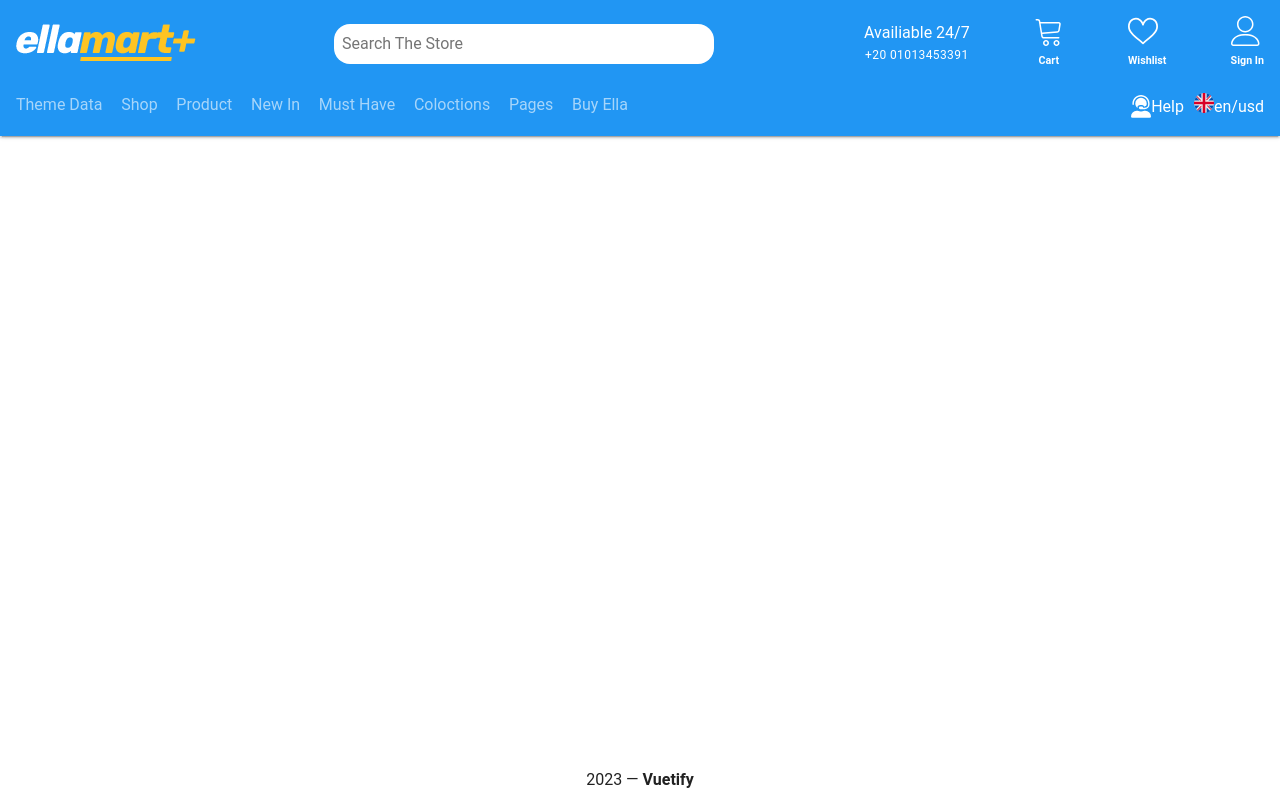
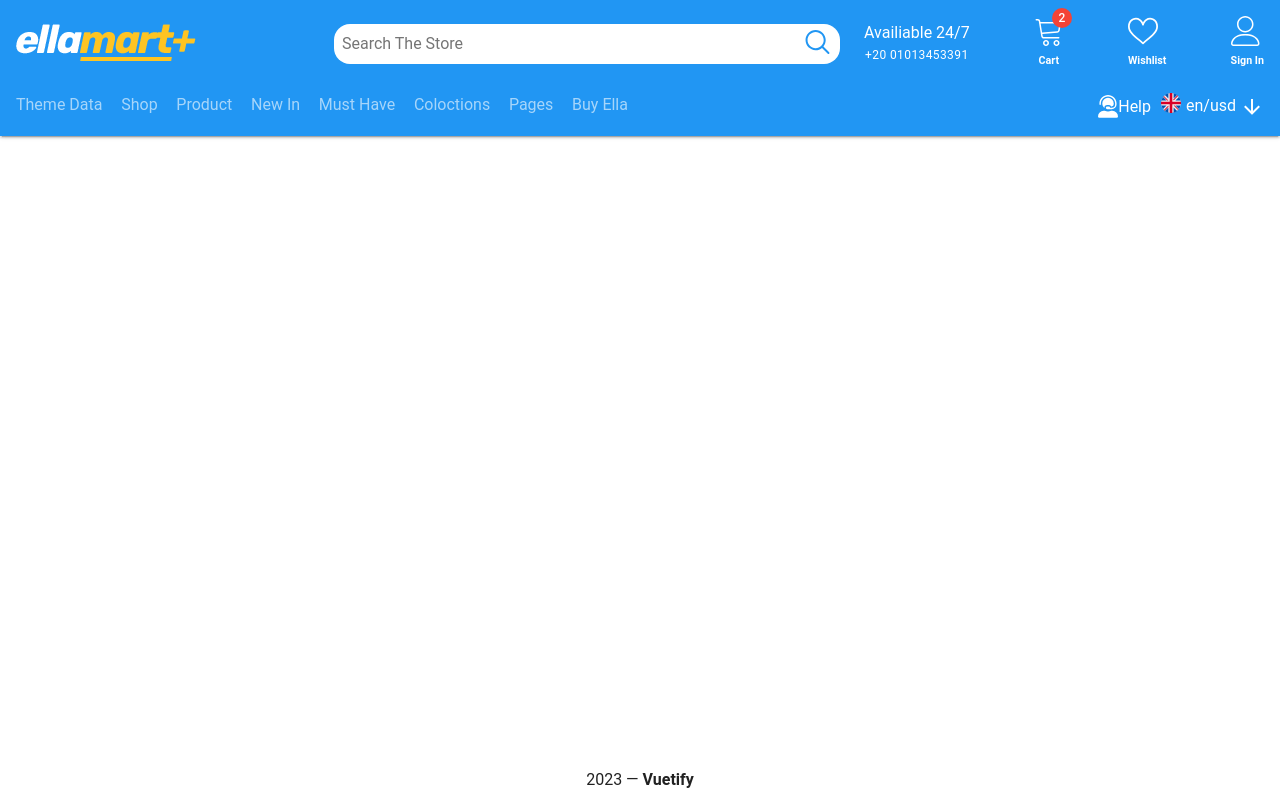
Before and after one commit to Sayed2210/E-Commerce-Web-App, a Vue app: page / in a window 1280 px wide. Built offline with nearby package versions, Linux system fonts and the light colour scheme.

Commit message:
finish nav bar

```diff
--- a/src/components/global/AppNav.vue
+++ b/src/components/global/AppNav.vue
@@ -6,11 +6,31 @@
           <img src="@/assets/images/logo.png" alt="" class="mt-2" />
         </v-col>
         <v-col cols="5">
+          <div class="search postion-relative w-100" style="position: relative">
             <input
               type="search"
               placeholder="Search The Store"
-            class="bg-white w-75 pa-2 mt-2"
+              class="bg-white w-100 pa-2 mt-2"
             />
+            <svg
+              data-icon="search"
+              viewBox="0 0 512 512"
+              width="100%"
+              height="100%"
+              style="
+                position: absolute;
+                top: 54%;
+                transform: translateY(-50%);
+                right: 10px;
+                fill: #2196f3;
+                width: 25px;
+              "
+            >
+              <path
+                d="M495,466.2L377.2,348.4c29.2-35.6,46.8-81.2,46.8-130.9C424,103.5,331.5,11,217.5,11C103.4,11,11,103.5,11,217.5   S103.4,424,217.5,424c49.7,0,95.2-17.5,130.8-46.7L466.1,495c8,8,20.9,8,28.9,0C503,487.1,503,474.1,495,466.2z M217.5,382.9   C126.2,382.9,52,308.7,52,217.5S126.2,52,217.5,52C308.7,52,383,126.3,383,217.5S308.7,382.9,217.5,382.9z"
+              ></path>
+            </svg>
+          </div>
         </v-col>
         <v-col :cols="4" class="d-flex align-center justify-space-between">
           <div class="d-flex flex-column align-center">
@@ -18,7 +38,8 @@
             <h2 class="text-caption">+20 01013453391</h2>
           </div>
           <div class="icons text-center" @click="fireemit">
-            <svg viewBox="0 0 1024 1024" xmlns="http://www.w3.org/2000/svg">
+            <v-badge location="top right" color="red" content="2"
+              ><svg viewBox="0 0 1024 1024" xmlns="http://www.w3.org/2000/svg">
                 <path
                   class="path1"
                   d="M409.6 1024c-56.464 0-102.4-45.936-102.4-102.4s45.936-102.4 102.4-102.4S512 865.136 512 921.6 466.064 1024 409.6 1024zm0-153.6c-28.232 0-51.2 22.968-51.2 51.2s22.968 51.2 51.2 51.2 51.2-22.968 51.2-51.2-22.968-51.2-51.2-51.2z"
@@ -30,8 +51,9 @@
                 <path
                   class="path3"
                   d="M898.021 228.688C885.162 213.507 865.763 204.8 844.8 204.8H217.954l-5.085-30.506C206.149 133.979 168.871 102.4 128 102.4H76.8c-14.138 0-25.6 11.462-25.6 25.6s11.462 25.6 25.6 25.6H128c15.722 0 31.781 13.603 34.366 29.112l85.566 513.395C254.65 736.421 291.929 768 332.799 768h512c14.139 0 25.6-11.461 25.6-25.6s-11.461-25.6-25.6-25.6h-512c-15.722 0-31.781-13.603-34.366-29.11l-12.63-75.784 510.206-44.366c39.69-3.451 75.907-36.938 82.458-76.234l34.366-206.194c3.448-20.677-1.952-41.243-14.813-56.424zm-35.69 48.006l-34.366 206.194c-2.699 16.186-20.043 32.221-36.39 33.645l-514.214 44.714-50.874-305.246h618.314c5.968 0 10.995 2.054 14.155 5.782 3.157 3.73 4.357 9.024 3.376 14.912z"
-              ></path>
-            </svg>
+                ></path></svg
+            ></v-badge>
+
             <h6>Cart</h6>
           </div>
           <div class="icons">
@@ -109,14 +131,26 @@
             </svg>
             <span>Help</span>
           </div>
-          <div class="lang d-flex align-center" id="lang-toggle">
+          <div
+            class="lang d-flex align-center"
+            id="lang-toggle"
+            style="gap: 5px"
+          >
             <span v-html="selected[0].icon"></span>
-            <span>{{ selected[0].lang }}/{{ selected[0].currency }}</span>
+            <span
+              >{{ selected[0].lang }}/{{ selected[0].currency }}
+              <v-icon icon="mdi-arrow-down"></v-icon
+            ></span>
             <v-menu activator="#lang-toggle">
               <v-list v-model:selected="selected">
-                <v-list-item v-for="lang in langs" :key="lang.id">
+                <v-list-item v-for="lang in langs" :key="lang.id" :value="lang">
+                  <v-list-item-title
+                    class="d-flex align-center"
+                    style="gap: 10px"
+                  >
                     <span v-html="lang.icon"></span>
                     {{ lang.lang }} / {{ lang.currency }}
+                  </v-list-item-title>
                 </v-list-item>
               </v-list>
             </v-menu>
@@ -245,7 +279,14 @@ ul {
     }
   }
 }
+.search {
+  input {
+    border-radius: 16px;
+    outline: none;
+  }
+}
 .lang {
+  cursor: pointer;
   svg {
     width: 20px;
   }
```
Lines whose indentation alone changed are shown as unchanged.
